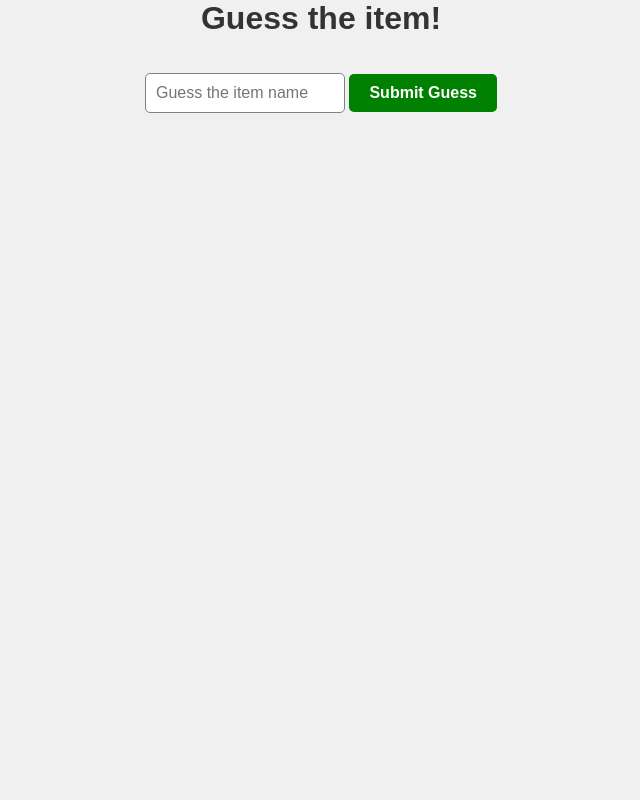
After one commit to Endlessv4-dev/Suli, a PHP site: page /soundgusser.php in a window 1280 px wide. The commit adds this page. Shown: the whole page, without its empty margins (319-959 px from the left). Run offline with PHP 8.4, Linux system fonts and the light colour scheme; data that the repository does not hold is empty.

Commit message:
crazy vagyok fiuk, kesz soundos alapja

```diff
--- a/Koni/css/style.css
+++ b/Koni/css/style.css
@@ -23,6 +23,13 @@ body {
 .item-container h2{
     margin-top: 10px;
     font-size: 18px;
+}
+.item-container audio{
+
+    height: 30px;
+    width: 100%;
+    border: 1px solid #ccc;
+    border-radius: 5px;
 }
 
 .guess-form{
@@ -53,3 +60,6 @@ body {
     font-weight: bold;
     cursor: pointer;
 }
+.guess-form button:hover{
+    background-color: darkgreen;
+}
--- /dev/null
+++ b/Koni/soundgusser.php
@@ -0,0 +1,42 @@
+<link rel="stylesheet" href="css/style.css">
+
+<?php
+
+    require '../Connection/config.php';
+
+
+
+$lekerdezes = "SELECT * FROM items ORDER BY RAND() LIMIT 1";
+$talalt_sor = $conn->query($lekerdezes);
+$item = $talalt_sor->fetch_assoc();
+echo "<div class='item-container'>";
+    echo "<h1>Guess the item!</h1> <br>";
+        if(!empty($item['audio'])) {
+            echo "<br><audio controls><source src='../Items/$item[name]/$item[audio]' type='audio/mpeg'>Your browser does not support the audio element.</audio> ";
+            if(isset($_POST['guess'])) {
+                if($item['name'] == $_POST['guess']) {
+                 echo "<h2>Correct!</h2>";
+                }
+                else {
+                echo "<h2>Wrong! The correct answer was: " . $item['name'] . "</h2>";
+                }
+            }
+        }
+    echo "</div>";
+
+?>
+<!DOCTYPE html>
+<html lang="en">
+<head>
+    <meta charset="UTF-8">
+    <meta name="viewport" content="width=device-width, initial-scale=1.0">
+    <title>Document</title>
+</head>
+<body>
+    <br>
+    <form method = "post" class = "guess-form">
+        <input type="text" name = "guess" placeholder="Guess the item name" class = "guess-input" >
+        <button type="button" onclick="this.form.submit()" class = "submit-btn">Submit Guess</button>
+    </form>
+</body>
+</html>
```
